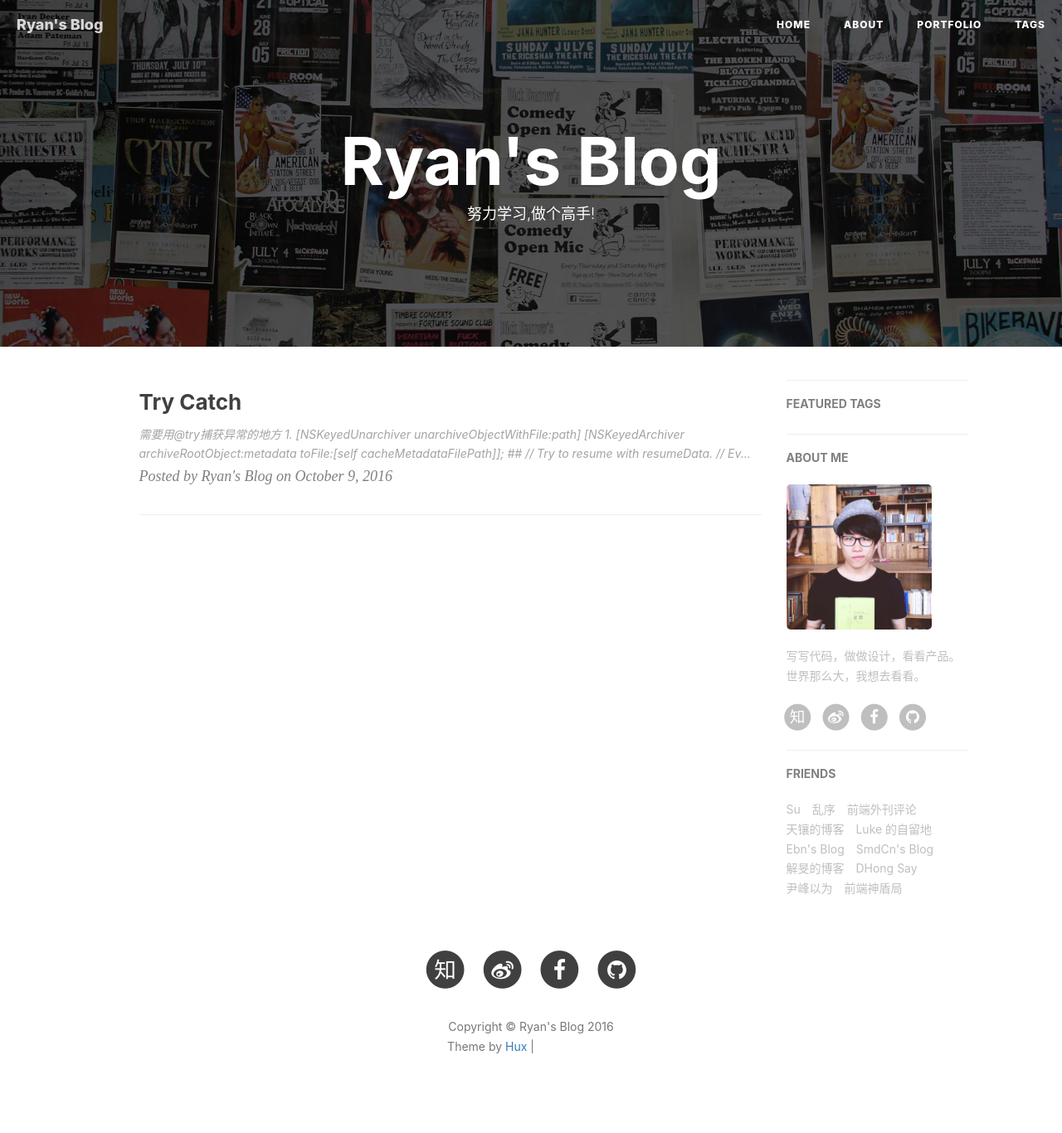
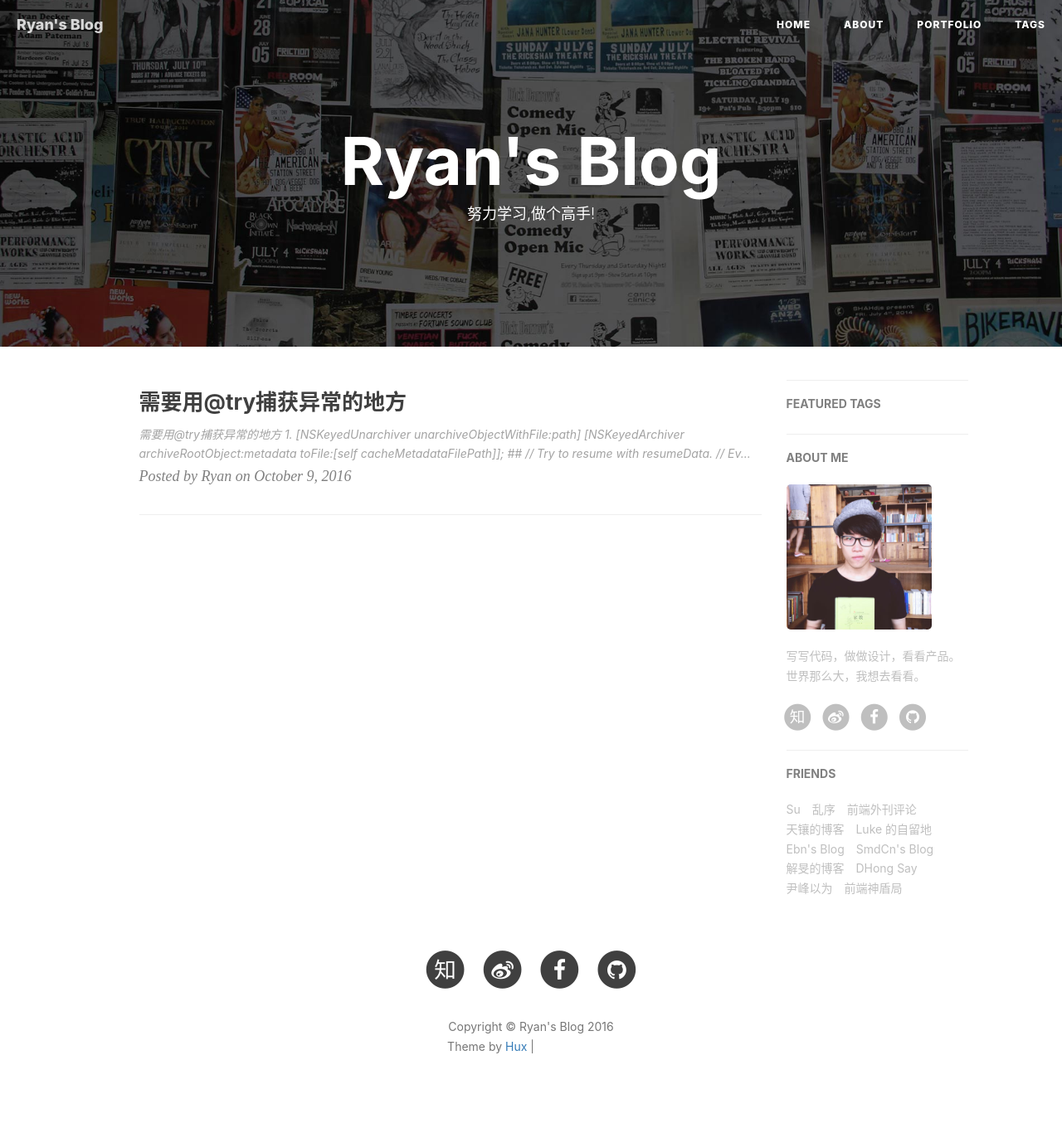
Before and after one commit to dnqs123/dnqs123.github.io, a Jekyll site: the page built from index.html, in a window 1280 px wide. Shown: the whole page at 83% size. Built offline with Jekyll 4.4.1, drawn with Linux system fonts in a browser that asks for light colours; nearby versions of some CDN libraries; the list of posts is cut into pages by our own code; comment, search, counter and statistics services are not loaded; grey boxes are pictures that could not be loaded.

Commit message:
no message

```diff
--- a/_posts/2016-10-09-try-catch.markdown
+++ b/_posts/2016-10-09-try-catch.markdown
@@ -1,3 +1,15 @@
+---
+layout:     post
+title:      "需要用@try捕获异常的地方"
+subtitle:   ""
+date:       2016-10-09 19:20:00
+author:     "Ryan"
+header-img: "img/home-bg-o.jpg"
+tags:
+    - 知乎
+    - iOS开发
+---
+
 # 需要用@try捕获异常的地方
 
 	1. 	[NSKeyedUnarchiver unarchiveObjectWithFile:path]
```
